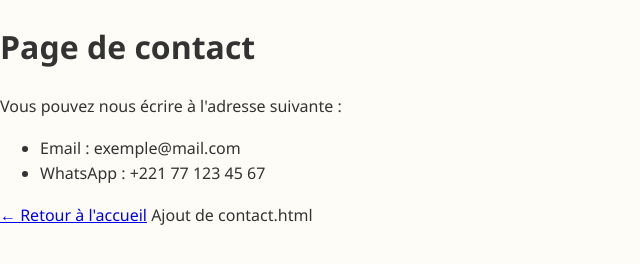
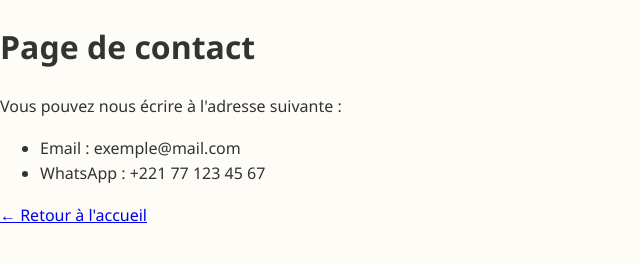
Before and after one commit to kara224/sakhofamily, a plain HTML site: page contact.html in a window 1280 px wide. Shown: the whole page, without its empty margins (0-640 px from the left). Drawn offline with Linux system fonts and the light colour scheme.

Commit message:
Update contact.html

```diff
--- a/contact.html
+++ b/contact.html
@@ -15,5 +15,3 @@
   <a href="index.html">← Retour à l'accueil</a>
 </body>
 </html>
-
-Ajout de contact.html
```
